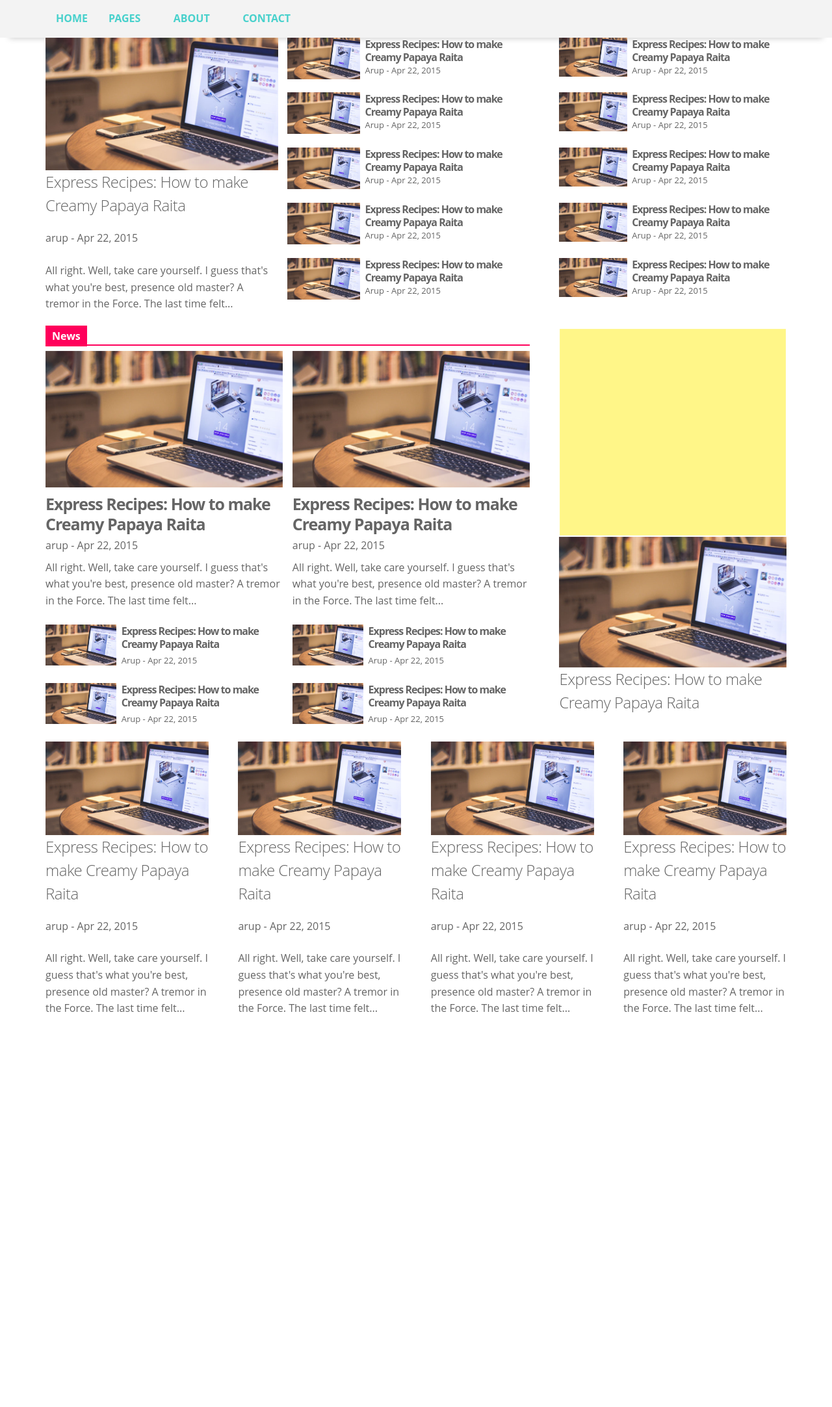
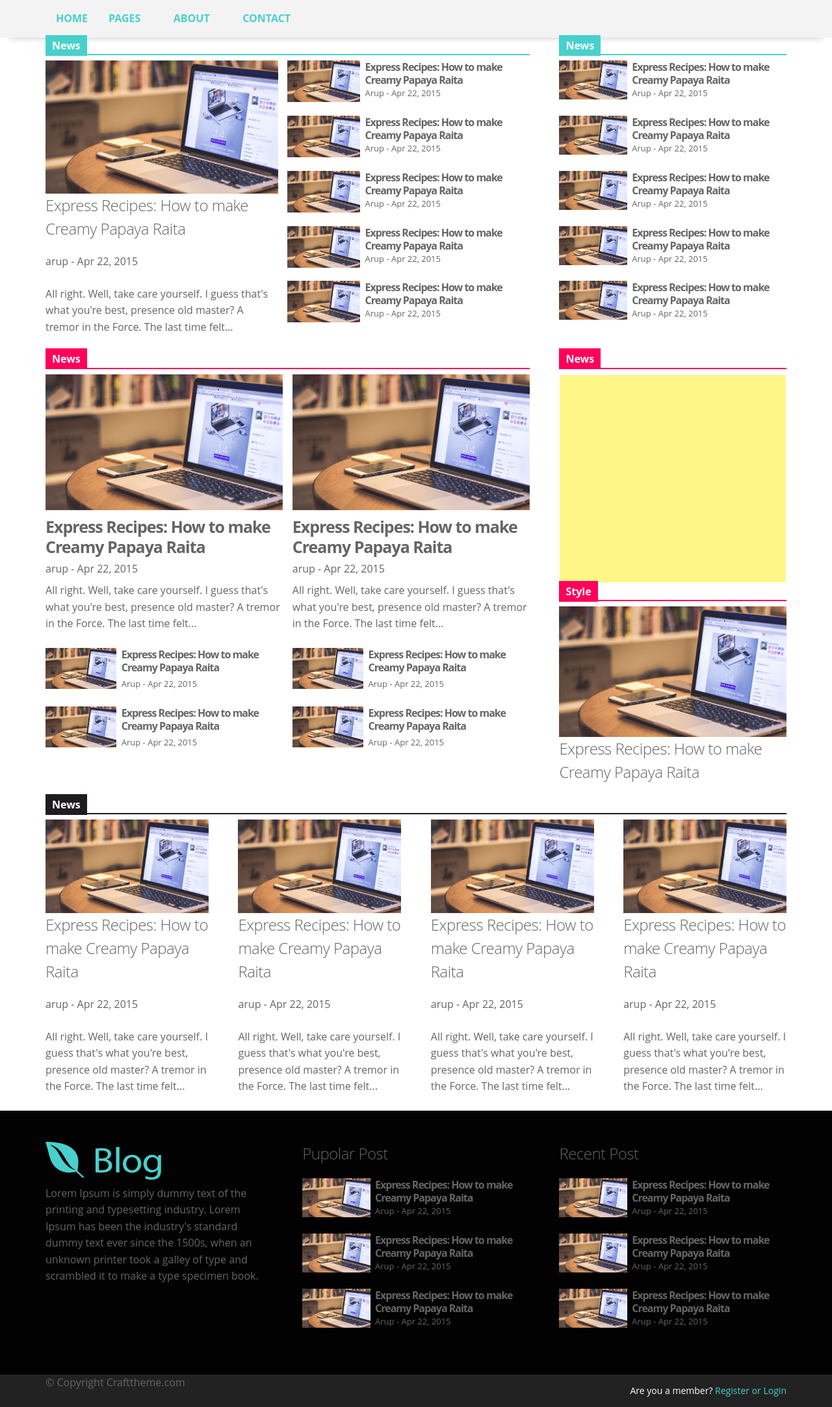
Before and after one commit to arup92/blog607, a PHP site: page / in a window 1280 px wide. Shown: the part 135-2300 px from the top of the page at 65% size. Before the commit the page ends 1692 px from the top, so only its background shows below. Run offline with PHP 8.4, Linux system fonts and the light colour scheme; some libraries are stand-ins or nearby versions.

Commit message:
update for section one

```diff
--- a/html/assets/css/main.css
+++ b/html/assets/css/main.css
@@ -470,6 +470,20 @@ nav a {
   font-size: 1.3rem;
 }
 
+.section-two .title {
+  color: white;
+  background-color: mediumturquoise;
+  font-weight: 700;
+  padding: .5rem 1rem;
+}
+.section-two hr {
+  border: 1px solid mediumturquoise;
+  margin-top: 0;
+}
+.section-two .post-info {
+  margin-bottom: .8rem;
+}
+
 .section-three .post-item {
   width: 49%;
   float: left;
@@ -501,3 +515,29 @@ nav a {
 .section-three .post-info {
   margin-bottom: .8rem;
 }
+
+.section-four .title {
+  color: white;
+  background-color: #1f1b1f;
+  font-weight: 700;
+  padding: .5rem 1rem;
+}
+.section-four hr {
+  border: 1px solid #1f1b1f;
+  margin-top: 0;
+}
+.section-four .post-info {
+  margin-bottom: .8rem;
+}
+
+/**
+ * --------------------------------------------------------------------------------
+ * Footer style
+ * --------------------------------------------------------------------------------
+*/
+.footer {
+  background-color: #020202;
+}
+.footer .block {
+  padding: 4.8rem 0;
+}
--- a/html/assets/css/scss/_body-commons.scss
+++ b/html/assets/css/scss/_body-commons.scss
@@ -35,6 +35,23 @@
     p {
     	font-size: 1.3rem;
     }
+}
+.section-two{
+	.title {
+		color: $white-color;
+		background-color: $green-color;
+		font-weight: 700;
+		padding: .5rem 1rem;
+	}
+
+	hr {
+		border: 1px solid $green-color;
+		margin-top: 0;
+	}
+
+	.post-info {
+		margin-bottom: .8rem;
+	}
 }
 
 .section-three {
@@ -78,3 +95,21 @@
 		margin-bottom: .8rem;
 	}
 }
+
+.section-four{
+	.title {
+		color: $white-color;
+		background-color: $dark-color;
+		font-weight: 700;
+		padding: .5rem 1rem;
+	}
+
+	hr {
+		border: 1px solid $dark-color;
+		margin-top: 0;
+	}
+
+	.post-info {
+		margin-bottom: .8rem;
+	}
+}
--- /dev/null
+++ b/html/assets/css/scss/_footer-style.scss
@@ -0,0 +1,11 @@
+/**
+ * --------------------------------------------------------------------------------
+ * Footer style
+ * --------------------------------------------------------------------------------
+*/
+.footer{
+	background-color: #020202;
+	.block{
+		padding: 4.8rem 0;
+	}
+}
--- a/html/assets/css/scss/main.scss
+++ b/html/assets/css/scss/main.scss
@@ -1,2 +1,3 @@
 @import 'pre-setup';
 @import 'body-commons';
+@import 'footer-style';
--- a/html/index.html
+++ b/html/index.html
@@ -134,9 +134,21 @@
 					</div> <!-- /.mobile-navigation -->
 			    </div>
 		    </div>
-		    <div class="container section-on">
+
+			<div class="container section-one">
+				<div class="row">
+
+				</div><!-- /.row -->
+			</div><!-- /.container -->
+
+		    <div class="container section-two">
 				<div class="row main-banner">
 					<div class="eight columns">
+						<div class="section-title">
+							<span class="title">News</span>
+							<hr>
+						</div>
+
 						<div class="big-category-section">
 							<img src="img/blog-post.jpg" class="full-image" alt="blog post">
 							<h5>Express Recipes: How to make Creamy Papaya Raita</h5>
@@ -196,6 +208,10 @@
 						</div><!-- /.list-type-categories -->
 					</div> <!-- /.eight .columns -->
 					<div class="four columns">
+						<div class="section-title">
+							<span class="title">News</span>
+							<hr>
+						</div>
 						<div class="list-item">
 							<div class="left-content">
 								<img src="img/blog-post.jpg" class="full-image" alt="blog post">
@@ -313,8 +329,16 @@
 					</div> <!-- /.eight .columns -->
 
 					<div class="four columns">
+						<div class="section-title">
+							<span class="title">News</span>
+							<hr>
+						</div>
 						<div class="2big-category-section">
 							<img src="img/ad-section.png" class="full-image" alt="blog post">
+						</div>
+						<div class="section-title">
+							<span class="title">Style</span>
+							<hr>
 						</div>
 						<div class="2big-category-section">
 							<img src="img/blog-post.jpg" class="full-image" alt="blog post">
@@ -324,7 +348,11 @@
 				</div><!-- /.row -->
 			</div><!-- /.container -->
 
-			<div class="container">
+			<div class="container section-four">
+				<div class="section-title">
+					<span class="title">News</span>
+					<hr>
+				</div>
 				<div class="row main-banner">
 					<div class="three columns">
 						<div class="2big-category-section">
@@ -363,6 +391,113 @@
 					</div> <!-- /.four .columns -->
 				</div><!-- /.row -->
 			</div><!-- /.container -->
+			<div class="u-full-width footer">
+				<div class="container block">
+					<div class="four columns">
+							<img src="img/logo2.png" alt="ad banner">
+							<p>Lorem Ipsum is simply dummy text of the printing
+							 and typesetting industry. Lorem Ipsum has been
+							 the industry's standard dummy text ever since the
+							1500s, when an unknown printer took a galley of
+							 type and scrambled it to make a type specimen book.</p>
+					</div>
+					<div class="four columns">
+						<div class="footer-middle-widget">
+							<div class="Pupolar-posts">
+								<div>
+									<h5>Pupolar Post</h5>
+								</div>
+
+								<div class="list-item">
+									<div class="left-content">
+										<img src="img/blog-post.jpg" class="full-image" alt="blog post">
+									</div><!-- /.left-content -->
+									<div class="right-contents">
+										<h2>Express Recipes: How to make Creamy Papaya Raita</h2>
+										<p>Arup -  Apr 22, 2015</p>
+									</div><!-- /.right-contents -->
+								</div><!-- /.list-item -->
+
+								<div class="list-item">
+									<div class="left-content">
+										<img src="img/blog-post.jpg" class="full-image" alt="blog post">
+									</div><!-- /.left-content -->
+									<div class="right-contents">
+										<h2>Express Recipes: How to make Creamy Papaya Raita</h2>
+										<p>Arup -  Apr 22, 2015</p>
+									</div><!-- /.right-contents -->
+								</div><!-- /.list-item -->
+
+								<div class="list-item">
+									<div class="left-content">
+										<img src="img/blog-post.jpg" class="full-image" alt="blog post">
+									</div><!-- /.left-content -->
+									<div class="right-contents">
+										<h2>Express Recipes: How to make Creamy Papaya Raita</h2>
+										<p>Arup -  Apr 22, 2015</p>
+									</div><!-- /.right-contents -->
+								</div><!-- /.list-item -->
+
+							</div><!-- /.recent-posts -->
+						</div><!-- /.footer-middle-widget -->
+					</div><!-- /.four .columns -->
+
+					<div class="four columns">
+						<div class="footer-right-widget">
+							<div class="recent-posts">
+								<div>
+									<h5>Recent Post</h5>
+								</div>
+								<div class="list-item">
+									<div class="left-content">
+										<img src="img/blog-post.jpg" class="full-image" alt="blog post">
+									</div><!-- /.left-content -->
+									<div class="right-contents">
+										<h2>Express Recipes: How to make Creamy Papaya Raita</h2>
+										<p>Arup -  Apr 22, 2015</p>
+									</div><!-- /.right-contents -->
+								</div><!-- /.list-item -->
+
+								<div class="list-item">
+									<div class="left-content">
+										<img src="img/blog-post.jpg" class="full-image" alt="blog post">
+									</div><!-- /.left-content -->
+									<div class="right-contents">
+										<h2>Express Recipes: How to make Creamy Papaya Raita</h2>
+										<p>Arup -  Apr 22, 2015</p>
+									</div><!-- /.right-contents -->
+								</div><!-- /.list-item -->
+
+								<div class="list-item">
+									<div class="left-content">
+										<img src="img/blog-post.jpg" class="full-image" alt="blog post">
+									</div><!-- /.left-content -->
+									<div class="right-contents">
+										<h2>Express Recipes: How to make Creamy Papaya Raita</h2>
+										<p>Arup -  Apr 22, 2015</p>
+									</div><!-- /.right-contents -->
+								</div><!-- /.list-item -->
+
+							</div><!-- /.recent-posts -->
+						</div><!-- /.footer-middle-widget -->
+					</div><!-- /.four .columns -->
+				</div>
+			</div>
+
+			<div class="u-full-width top-bar">
+				<div class="container">
+					<div class="row vartical-align">
+						<div class="five columns">
+							<p>© Copyright  Crafttheme.com</p>
+						</div>
+					<div class="seven columns">
+						<div class="right-side-account">
+							<p>Are you a member? <a href="#">Register or Login</a></p>
+						</div>
+					</div>
+				</div>
+			</div>
+		</div>
 
 		<script src="https://ajax.googleapis.com/ajax/libs/jquery/3.3.1/jquery.min.js"></script>
 		<script src="assets/js/custom.js"></script>
```
